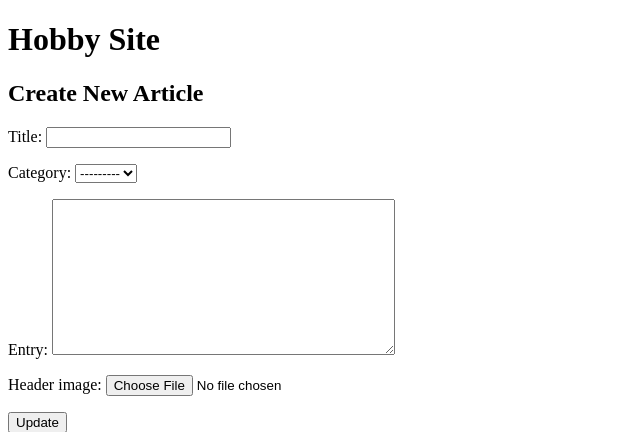
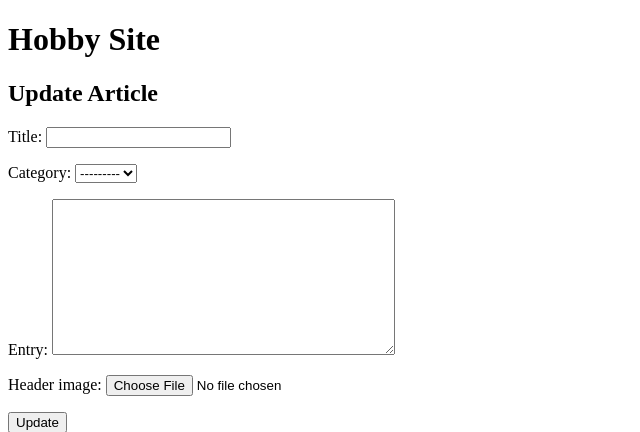
Before and after one commit to SonHyeju1113/hobbysite-CD-10, a Django app: template hobbysite/blog/templates/blog_update.html in a window 1280 px wide. Shown: the top 432 px of the page, without its empty margins (0-640 px from the left). Run offline with Django 5.2, Linux system fonts and the light colour scheme; the template is opened without the code that fills it: values that come from a table or form of the project are taken from there, others are empty.

Commit message:
Renamed to Update

```diff
--- a/hobbysite/blog/templates/blog_update.html
+++ b/hobbysite/blog/templates/blog_update.html
@@ -1,6 +1,6 @@
 {% extends "base.html" %}
 {% block content %}
-  <h2>Create New Article</h2>
+  <h2>Update Article</h2>
   <form method="post" enctype="multipart/form-data">
     {% csrf_token %}
     {{ form.as_p }}
```
